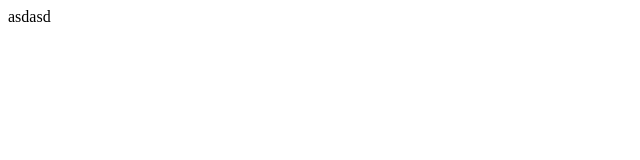
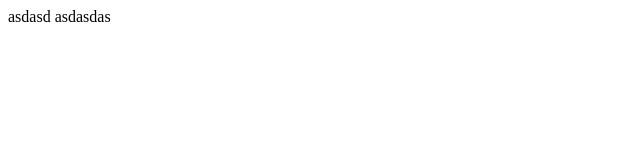
Before and after one commit to yousufghoury/quiz_web, a plain HTML site: page index.html in a window 1280 px wide. Shown: the full height of the page, 0-640 px from the left. Drawn offline with Linux system fonts and the light colour scheme.

Commit message:
this is test

```diff
--- a/index.html
+++ b/index.html
@@ -7,6 +7,6 @@
       <title>Document</title>
 </head>
 <body>asdasd
-
+      asdasdas
 </body>
 </html>
```
